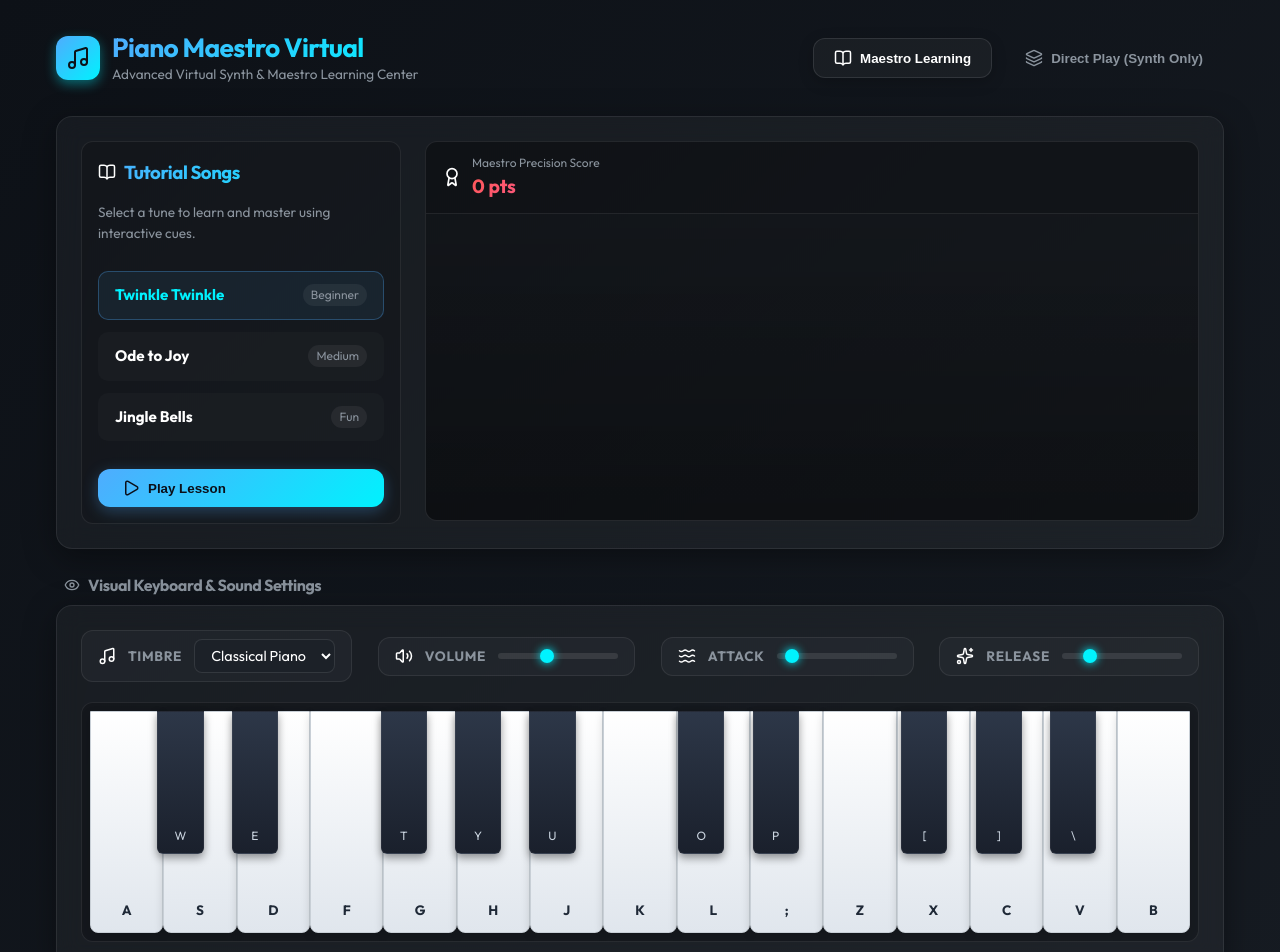
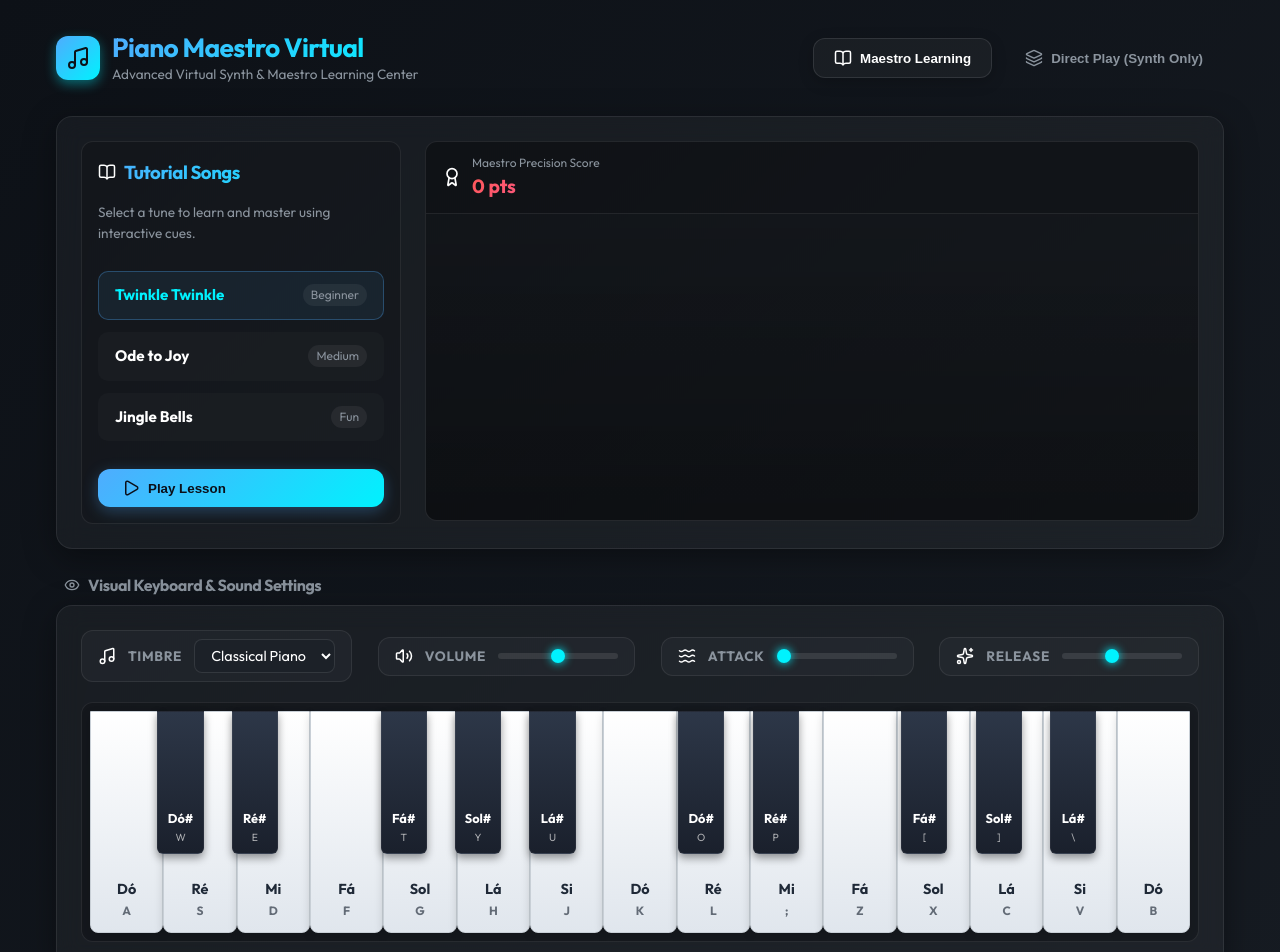
Before and after one commit to Zsubzeroz/Piano-Maestro-Virtual, a React (Vite) app: page / in a window 1280 px wide. Shown: the top 952 px of the page. Built offline with nearby package versions, Linux system fonts and the light colour scheme.

Commit message:
Optimize piano timbre synthesis, widen precision window, and add Solfège note names

```diff
--- a/src/components/MaestroMode.jsx
+++ b/src/components/MaestroMode.jsx
@@ -90,8 +90,8 @@ export default function MaestroMode({ pianoNotePlayed }) {
           return {
             ...noteItem,
             top: topPercentage,
-            expired: fallTime < -0.3,
-            hit: fallTime >= -0.2 && fallTime <= 0.2
+            expired: fallTime < -0.5,
+            hit: fallTime >= -0.5 && fallTime <= 0.5
           };
         }).filter(n => n.top >= -10 && !n.expired);
 
--- a/src/components/Piano.jsx
+++ b/src/components/Piano.jsx
@@ -3,34 +3,34 @@ import { Volume2, Music, Waves, Sparkles } from 'lucide-react';
 
 // Frequencies and PC Keyboard mappings for 15 White Keys + Matching Black Keys
 const WHITE_KEYS = [
-  { note: 'C3', freq: 130.81, label: 'A' },
-  { note: 'D3', freq: 146.83, label: 'S' },
-  { note: 'E3', freq: 164.81, label: 'D' },
-  { note: 'F3', freq: 174.61, label: 'F' },
-  { note: 'G3', freq: 196.00, label: 'G' },
-  { note: 'A3', freq: 220.00, label: 'H' },
-  { note: 'B3', freq: 246.94, label: 'J' },
-  { note: 'C4', freq: 261.63, label: 'K' },
-  { note: 'D4', freq: 293.66, label: 'L' },
-  { note: 'E4', freq: 329.63, label: ';' },
-  { note: 'F4', freq: 349.23, label: 'Z' },
-  { note: 'G4', freq: 392.00, label: 'X' },
-  { note: 'A4', freq: 440.00, label: 'C' },
-  { note: 'B4', freq: 493.88, label: 'V' },
-  { note: 'C5', freq: 523.25, label: 'B' }
+  { note: 'C3', freq: 130.81, label: 'A', solfege: 'Dó' },
+  { note: 'D3', freq: 146.83, label: 'S', solfege: 'Ré' },
+  { note: 'E3', freq: 164.81, label: 'D', solfege: 'Mi' },
+  { note: 'F3', freq: 174.61, label: 'F', solfege: 'Fá' },
+  { note: 'G3', freq: 196.00, label: 'G', solfege: 'Sol' },
+  { note: 'A3', freq: 220.00, label: 'H', solfege: 'Lá' },
+  { note: 'B3', freq: 246.94, label: 'J', solfege: 'Si' },
+  { note: 'C4', freq: 261.63, label: 'K', solfege: 'Dó' },
+  { note: 'D4', freq: 293.66, label: 'L', solfege: 'Ré' },
+  { note: 'E4', freq: 329.63, label: ';', solfege: 'Mi' },
+  { note: 'F4', freq: 349.23, label: 'Z', solfege: 'Fá' },
+  { note: 'G4', freq: 392.00, label: 'X', solfege: 'Sol' },
+  { note: 'A4', freq: 440.00, label: 'C', solfege: 'Lá' },
+  { note: 'B4', freq: 493.88, label: 'V', solfege: 'Si' },
+  { note: 'C5', freq: 523.25, label: 'B', solfege: 'Dó' }
 ];
 
 const BLACK_KEYS = [
-  { note: 'C#3', freq: 138.59, label: 'W', leftOffset: 6.67 },
-  { note: 'D#3', freq: 155.56, label: 'E', leftOffset: 13.33 },
-  { note: 'F#3', freq: 185.00, label: 'T', leftOffset: 26.67 },
-  { note: 'G#3', freq: 207.65, label: 'Y', leftOffset: 33.33 },
-  { note: 'A#3', freq: 233.08, label: 'U', leftOffset: 40.00 },
-  { note: 'C#4', freq: 277.18, label: 'O', leftOffset: 53.33 },
-  { note: 'D#4', freq: 311.13, label: 'P', leftOffset: 60.00 },
-  { note: 'F#4', freq: 369.99, label: '[', leftOffset: 73.33 },
-  { note: 'G#4', freq: 415.30, label: ']', leftOffset: 80.00 },
-  { note: 'A#4', freq: 466.16, label: '\\', leftOffset: 86.67 }
+  { note: 'C#3', freq: 138.59, label: 'W', leftOffset: 6.67, solfege: 'Dó#' },
+  { note: 'D#3', freq: 155.56, label: 'E', leftOffset: 13.33, solfege: 'Ré#' },
+  { note: 'F#3', freq: 185.00, label: 'T', leftOffset: 26.67, solfege: 'Fá#' },
+  { note: 'G#3', freq: 207.65, label: 'Y', leftOffset: 33.33, solfege: 'Sol#' },
+  { note: 'A#3', freq: 233.08, label: 'U', leftOffset: 40.00, solfege: 'Lá#' },
+  { note: 'C#4', freq: 277.18, label: 'O', leftOffset: 53.33, solfege: 'Dó#' },
+  { note: 'D#4', freq: 311.13, label: 'P', leftOffset: 60.00, solfege: 'Ré#' },
+  { note: 'F#4', freq: 369.99, label: '[', leftOffset: 73.33, solfege: 'Fá#' },
+  { note: 'G#4', freq: 415.30, label: ']', leftOffset: 80.00, solfege: 'Sol#' },
+  { note: 'A#4', freq: 466.16, label: '\\', leftOffset: 86.67, solfege: 'Lá#' }
 ];
 
 // Combine all keys for keyboard shortcuts mapping
@@ -41,9 +41,9 @@ const KEY_MAP = {};
 
 export default function Piano({ notePlayCallback }) {
   const [soundType, setSoundType] = useState('piano');
-  const [volume, setVolume] = useState(0.4);
-  const [attack, setAttack] = useState(0.05);
-  const [release, setRelease] = useState(0.3);
+  const [volume, setVolume] = useState(0.5);
+  const [attack, setAttack] = useState(0.01);
+  const [release, setRelease] = useState(0.6);
   const [activeNotes, setActiveNotes] = useState({});
 
   // Using refs to preserve audio nodes between renders
@@ -113,23 +113,49 @@ export default function Piano({ notePlayCallback }) {
     // Stop existing oscillators for this note
     if (activeOscillators.current[note]) {
       try {
-        activeOscillators.current[note].stop();
+        activeOscillators.current[note].oscillators.forEach(osc => osc.stop());
       } catch (err) {}
     }
 
-    // Create a new oscillator
-    const osc = audioContextRef.current.createOscillator();
+    const oscillators = [];
+
+    // Main envelope
     const noteGain = audioContextRef.current.createGain();
-
-    osc.connect(noteGain);
     noteGain.connect(gainNodeRef.current);
 
-    // Dynamic wave settings based on selected soundType
+    // Advanced dynamic wave settings
     if (soundType === 'piano') {
-      osc.type = 'triangle';
-      noteGain.gain.setValueAtTime(0.01, audioContextRef.current.currentTime);
+      // Create body (triangle wave)
+      const oscBody = audioContextRef.current.createOscillator();
+      oscBody.type = 'triangle';
+      oscBody.frequency.setValueAtTime(freq, audioContextRef.current.currentTime);
+      oscBody.connect(noteGain);
+
+      // Create overtones (richer sound profile like an acoustic piano)
+      const oscOvertone = audioContextRef.current.createOscillator();
+      const overtoneGain = audioContextRef.current.createGain();
+      oscOvertone.type = 'sine';
+      oscOvertone.frequency.setValueAtTime(freq * 2, audioContextRef.current.currentTime);
+      oscOvertone.connect(overtoneGain);
+      overtoneGain.connect(noteGain);
+
+      // Amplitude decay (how string resonance falls off quickly when key strikes)
+      noteGain.gain.setValueAtTime(0.001, audioContextRef.current.currentTime);
       noteGain.gain.linearRampToValueAtTime(1.0, audioContextRef.current.currentTime + attack);
-    } else if (soundType === 'synth') {
+      noteGain.gain.exponentialRampToValueAtTime(0.2, audioContextRef.current.currentTime + attack + 0.35);
+
+      overtoneGain.gain.setValueAtTime(0.2, audioContextRef.current.currentTime);
+      overtoneGain.gain.exponentialRampToValueAtTime(0.01, audioContextRef.current.currentTime + attack + 0.25);
+
+      oscBody.start();
+      oscOvertone.start();
+      oscillators.push(oscBody, oscOvertone);
+    } else {
+      const osc = audioContextRef.current.createOscillator();
+      osc.connect(noteGain);
+      osc.frequency.setValueAtTime(freq, audioContextRef.current.currentTime);
+
+      if (soundType === 'synth') {
         osc.type = 'square';
         noteGain.gain.setValueAtTime(0.01, audioContextRef.current.currentTime);
         noteGain.gain.linearRampToValueAtTime(0.8, audioContextRef.current.currentTime + attack);
@@ -143,11 +169,12 @@ export default function Piano({ notePlayCallback }) {
         noteGain.gain.linearRampToValueAtTime(1.2, audioContextRef.current.currentTime + attack);
       }
 
-    osc.frequency.setValueAtTime(freq, audioContextRef.current.currentTime);
       osc.start();
+      oscillators.push(osc);
+    }
 
     // Store references
-    activeOscillators.current[note] = { oscillator: osc, gainNode: noteGain };
+    activeOscillators.current[note] = { oscillators, gainNode: noteGain };
   };
 
   const stopNote = (note) => {
@@ -159,12 +186,12 @@ export default function Piano({ notePlayCallback }) {
 
     const nodeData = activeOscillators.current[note];
     if (nodeData) {
-      const { oscillator, gainNode } = nodeData;
+      const { oscillators, gainNode } = nodeData;
       try {
         const now = audioContextRef.current.currentTime;
         gainNode.gain.setValueAtTime(gainNode.gain.value, now);
         gainNode.gain.exponentialRampToValueAtTime(0.0001, now + release);
-        oscillator.stop(now + release);
+        oscillators.forEach(osc => osc.stop(now + release));
       } catch (err) {}
       delete activeOscillators.current[note];
     }
@@ -241,8 +268,10 @@ export default function Piano({ notePlayCallback }) {
             onMouseLeave={() => stopNote(k.note)}
             onTouchStart={(e) => { e.preventDefault(); startNote(k.note, k.freq); }}
             onTouchEnd={(e) => { e.preventDefault(); stopNote(k.note); }}
+            style={{ display: 'flex', flexDirection: 'column', justifyContent: 'flex-end', alignItems: 'center', gap: 2 }}
           >
-            {k.label}
+            <span style={{ fontSize: '0.9rem', fontWeight: 'bold' }}>{k.solfege}</span>
+            <span style={{ fontSize: '0.75rem', opacity: 0.65 }}>{k.label}</span>
           </div>
         ))}
 
@@ -250,14 +279,22 @@ export default function Piano({ notePlayCallback }) {
           <div
             key={k.note}
             className={`black-key ${activeNotes[k.note] ? 'active' : ''}`}
-            style={{ left: `calc(${k.leftOffset}% + 1px)` }}
+            style={{
+              left: `calc(${k.leftOffset}% + 1px)`,
+              display: 'flex',
+              flexDirection: 'column',
+              justifyContent: 'flex-end',
+              alignItems: 'center',
+              gap: 1
+            }}
             onMouseDown={(e) => { e.stopPropagation(); startNote(k.note, k.freq); }}
             onMouseUp={(e) => { e.stopPropagation(); stopNote(k.note); }}
             onMouseLeave={(e) => { e.stopPropagation(); stopNote(k.note); }}
             onTouchStart={(e) => { e.preventDefault(); e.stopPropagation(); startNote(k.note, k.freq); }}
             onTouchEnd={(e) => { e.preventDefault(); e.stopPropagation(); stopNote(k.note); }}
           >
-            {k.label}
+            <span style={{ fontSize: '0.8rem', fontWeight: 'bold', color: '#fff' }}>{k.solfege}</span>
+            <span style={{ fontSize: '0.65rem', opacity: 0.75, color: '#ddd' }}>{k.label}</span>
           </div>
         ))}
       </div>
```
Lines whose indentation alone changed are shown as unchanged.
